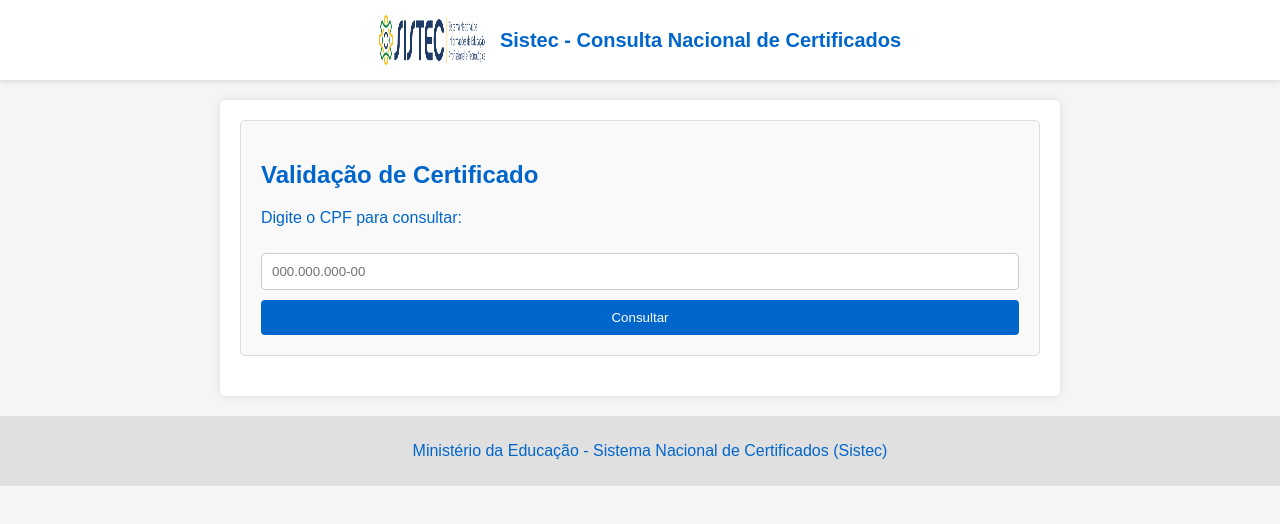
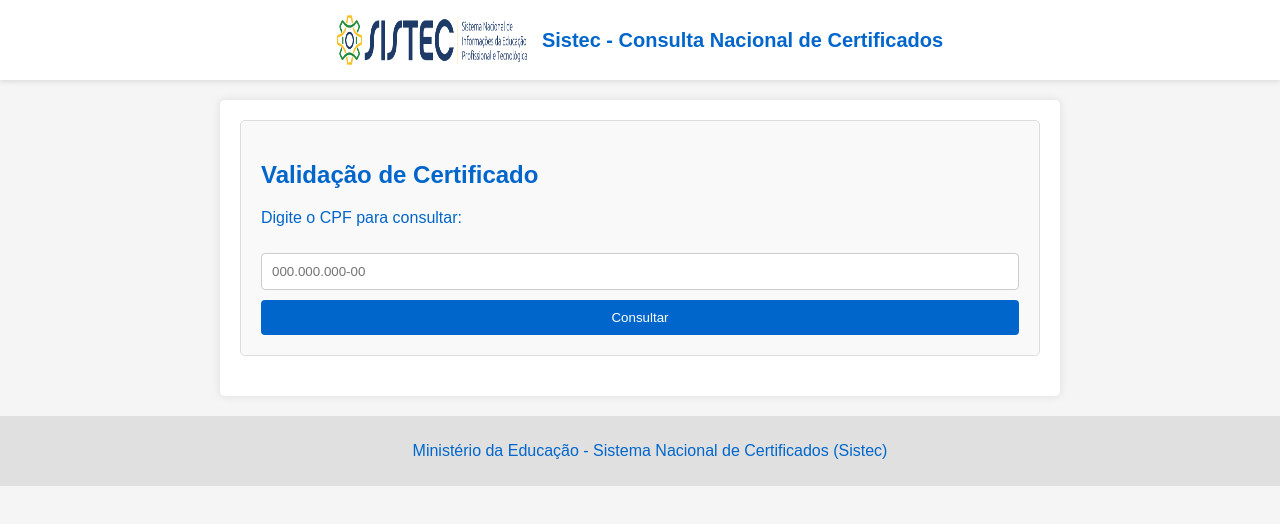
Before and after one commit to Sistec-gov/.Mec.gov.br-validadenacional, a plain HTML site: page index.html in a window 1280 px wide. Drawn offline with Linux system fonts and the light colour scheme.

Commit message:
Update index.html

```diff
--- a/index.html
+++ b/index.html
@@ -108,7 +108,7 @@
 </head>
 <body>
     <div class="header">
-        <img src="logo.png" alt="Logo Sistec" width="106" height="141">
+        <img src="logo.png" alt="Logo Sistec" width="190">
         <h1>Sistec - Consulta Nacional de Certificados</h1>
     </div>
 
```
